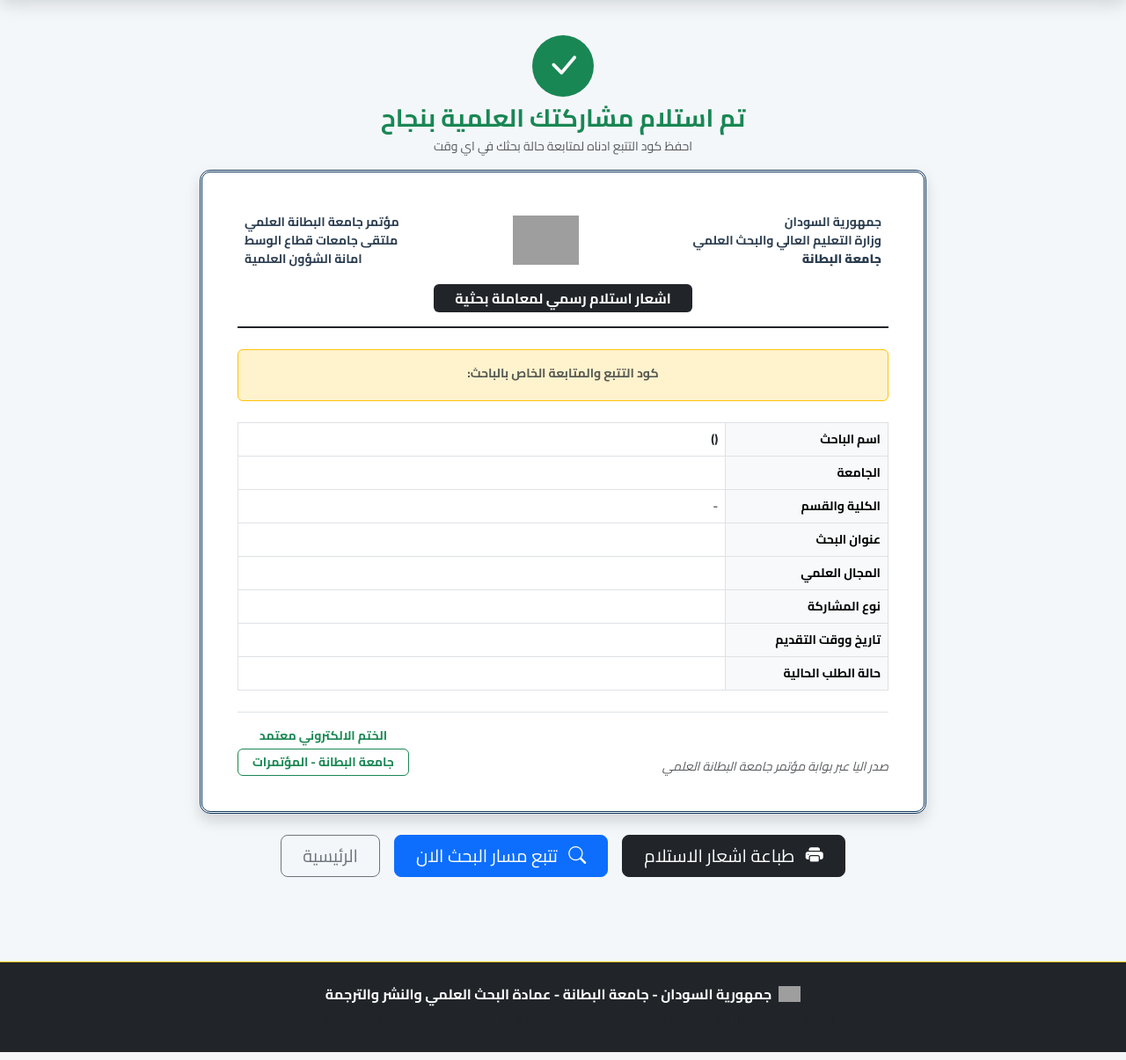
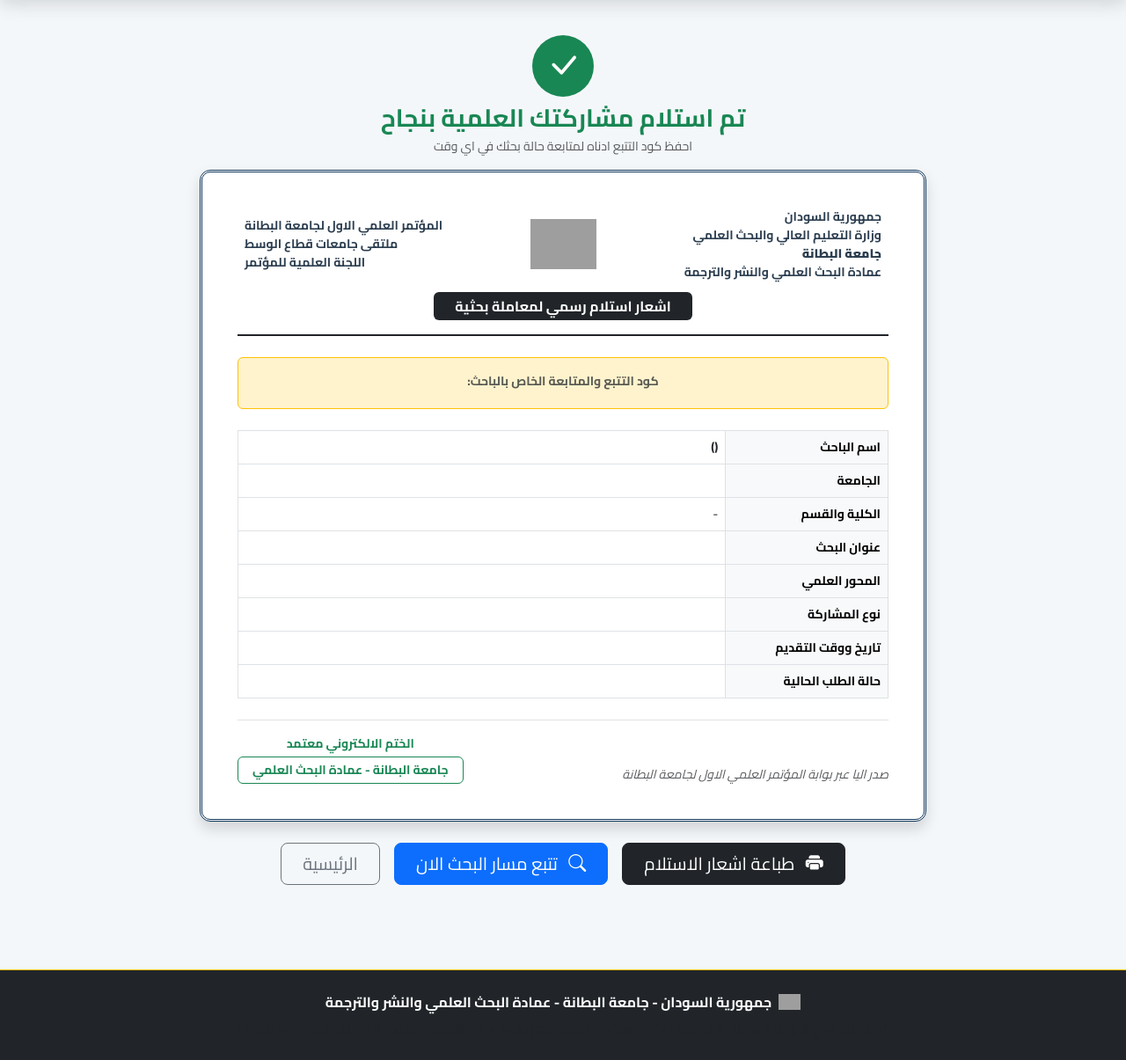
Before and after one commit to altayebawab024-code/conference-portal, a Django app: template templates/submissions/success.html in a window 1280 px wide. Shown: the part 81-1286 px from the top of the page at 88% size. Run offline with Django 5.2, Linux system fonts and the light colour scheme; the template is opened without the code that fills it, so the values that code supplies are empty; grey boxes are pictures that could not be loaded.

Commit message:
Update success.html

```diff
--- a/templates/submissions/success.html
+++ b/templates/submissions/success.html
@@ -45,13 +45,14 @@
                 <div class="text-start small fw-bold">
                     جمهورية السودان<br>
                     وزارة التعليم العالي والبحث العلمي<br>
-                    <strong>جامعة البطانة</strong>
+                    <strong>جامعة البطانة</strong><br>
+                    عمادة البحث العلمي والنشر والترجمة
                 </div>
                 <img src="{% static 'img/logo.png' %}" alt="شعار جامعة البطانة" style="width: 75px; height: 75px; object-fit: contain;">
                 <div class="text-end small fw-bold">
-                    مؤتمر جامعة البطانة العلمي<br>
+                    المؤتمر العلمي الاول لجامعة البطانة<br>
                     ملتقى جامعات قطاع الوسط<br>
-                    امانة الشؤون العلمية
+                    اللجنة العلمية للمؤتمر
                 </div>
             </div>
             <span class="badge bg-dark text-white px-4 py-2 mt-1 fs-6">اشعار استلام رسمي لمعاملة بحثية</span>
@@ -80,7 +81,7 @@
                 <td class="fw-bold text-dark">{{ submission.title }}</td>
             </tr>
             <tr>
-                <th class="table-light">المجال العلمي</th>
+                <th class="table-light">المحور العلمي</th>
                 <td>{{ submission.get_academic_domain_display }}</td>
             </tr>
             <tr>
@@ -99,11 +100,11 @@
 
         <div class="d-flex justify-content-between align-items-end pt-3 border-top">
             <div class="small text-muted">
-                <em>صدر اليا عبر بوابة مؤتمر جامعة البطانة العلمي</em>
+                <em>صدر اليا عبر بوابة المؤتمر العلمي الاول لجامعة البطانة</em>
             </div>
             <div class="text-center">
                 <div class="text-success fw-bold small mb-1">الختم الالكتروني معتمد</div>
-                <div class="border border-success text-success px-3 py-1 rounded small fw-bold">جامعة البطانة - المؤتمرات</div>
+                <div class="border border-success text-success px-3 py-1 rounded small fw-bold">جامعة البطانة - عمادة البحث العلمي</div>
             </div>
         </div>
 
```
